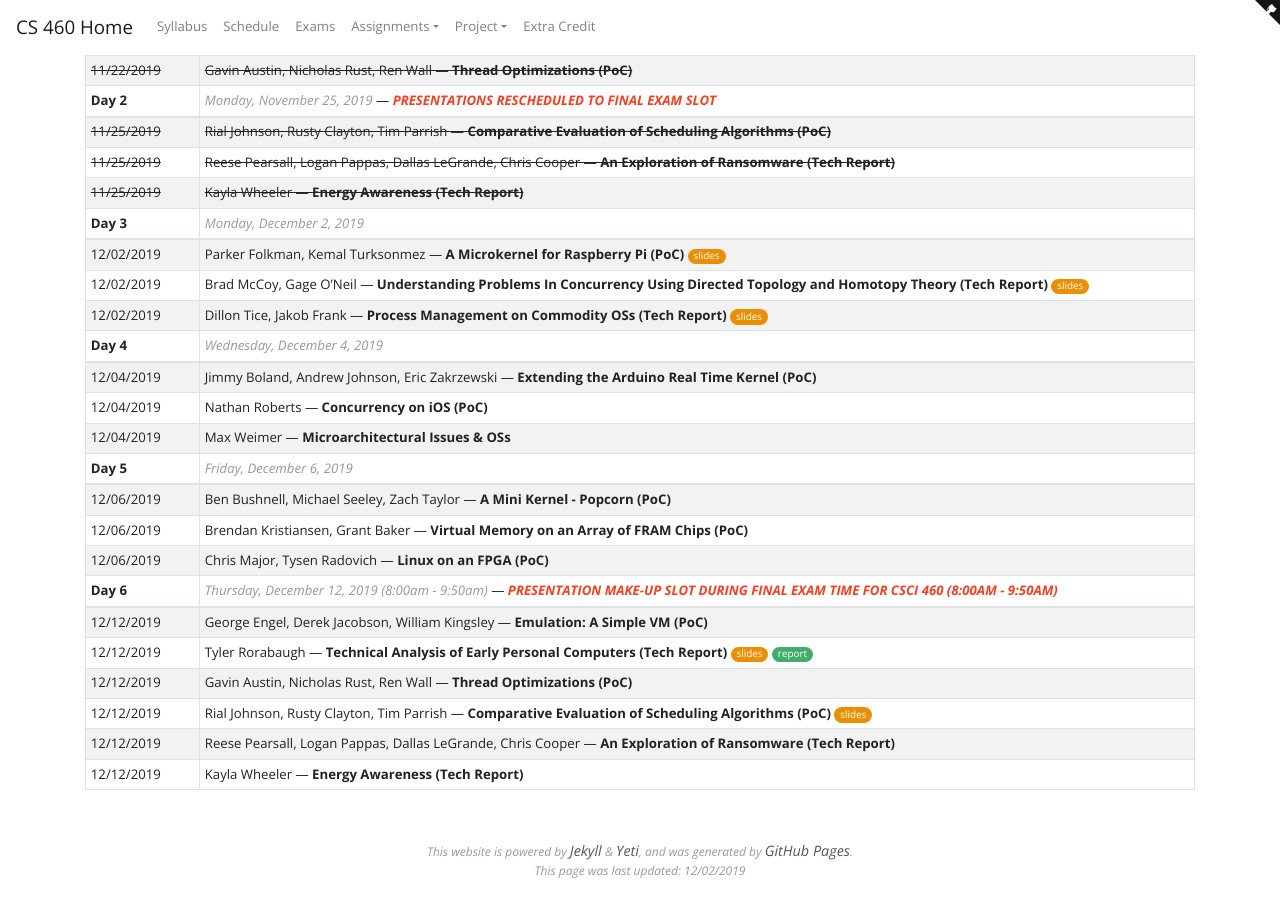
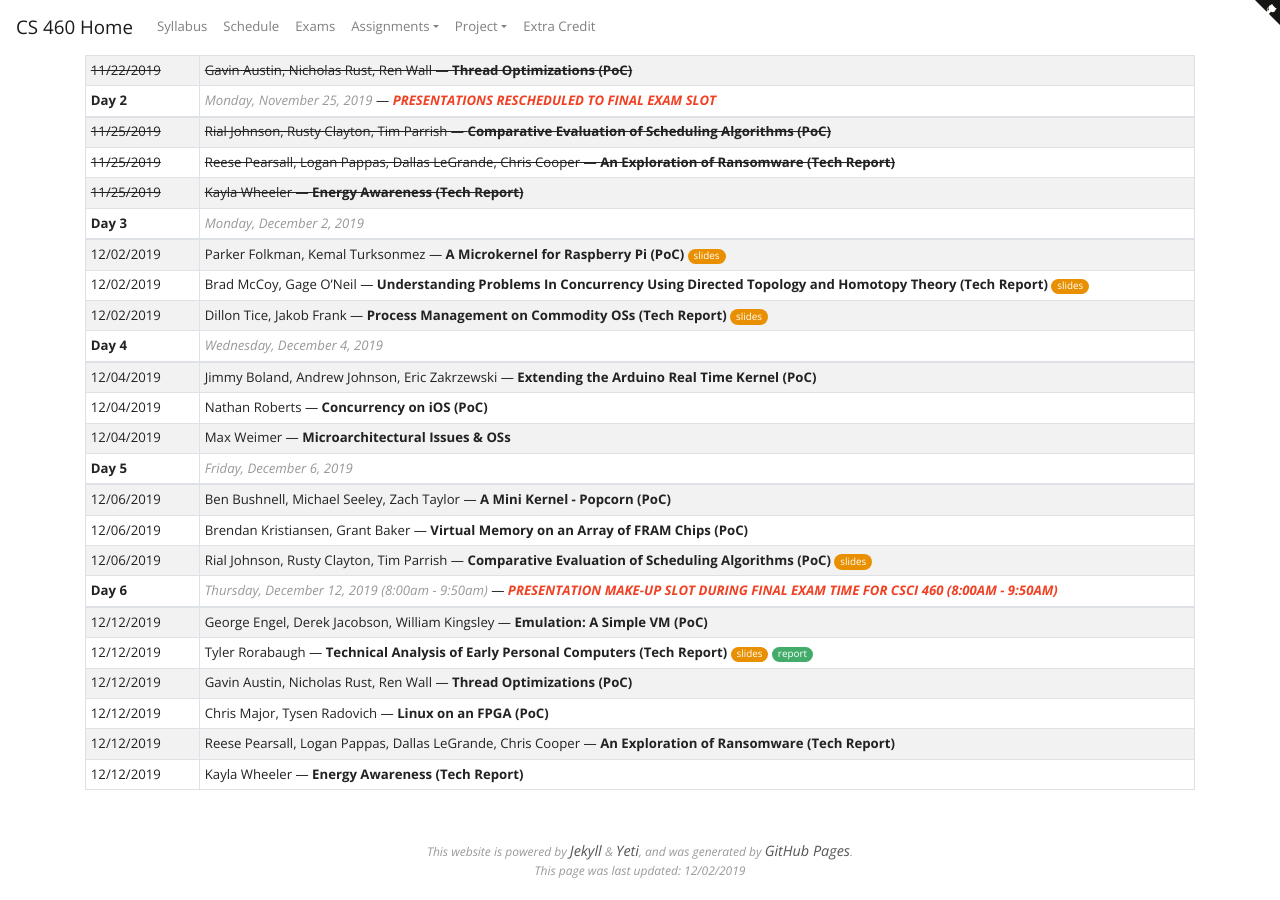
Before and after one commit to traviswpeters/cs460-2019-fall, a Jekyll site: the page built from project/schedule.md, in a window 1280 px wide and 900 px high, scrolled down 595 px. Built offline with Jekyll 4.4.1, drawn with Linux system fonts in a browser that asks for light colours; nearby versions of some CDN libraries.

Commit message:
shuffle teams

```diff
--- a/project/schedule.md
+++ b/project/schedule.md
@@ -82,13 +82,13 @@ Attendance during project presentations are being tracked on the [Project Attend
 | -------------- | -----------------------------------------------------------------------------------------------------------------------------------------------------------------------------
 | 12/06/2019     | Ben Bushnell, Michael Seeley, Zach Taylor --- **A Mini Kernel - Popcorn (PoC)**
 | 12/06/2019     | Brendan Kristiansen, Grant Baker --- **Virtual Memory on an Array of FRAM Chips (PoC)**
-| 12/06/2019     | Chris Major, Tysen Radovich --- **Linux on an FPGA (PoC)**
+| 12/06/2019     | Rial Johnson, Rusty Clayton, Tim Parrish --- **Comparative Evaluation of Scheduling Algorithms (PoC)** {{johnson-clayton-parrish-slides}}
 | **Day 6**      | <span class="note">Thursday, December 12, 2019 (8:00am - 9:50am)</span> --- _**PRESENTATION MAKE-UP SLOT DURING FINAL EXAM TIME FOR CSCI 460 (8:00AM - 9:50AM)**_{:.text-danger}
 | -------------- | -----------------------------------------------------------------------------------------------------------------------------------------------------------------------------
 | 12/12/2019     | George Engel, Derek Jacobson, William Kingsley --- **Emulation: A Simple VM (PoC)**
 | 12/12/2019     | Tyler Rorabaugh --- **Technical Analysis of Early Personal Computers (Tech Report)** {{rorabaugh-slides}} {{rorabaugh-report}}
 | 12/12/2019     | Gavin Austin, Nicholas Rust, Ren Wall --- **Thread Optimizations (PoC)**
-| 12/12/2019     | Rial Johnson, Rusty Clayton, Tim Parrish --- **Comparative Evaluation of Scheduling Algorithms (PoC)** {{johnson-clayton-parrish-slides}}
+| 12/12/2019     | Chris Major, Tysen Radovich --- **Linux on an FPGA (PoC)**
 | 12/12/2019     | Reese Pearsall, Logan Pappas, Dallas LeGrande, Chris Cooper --- **An Exploration of Ransomware (Tech Report)**
 | 12/12/2019     | Kayla Wheeler --- **Energy Awareness (Tech Report)**
 | -------------- | -----------------------------------------------------------------------------------------------------------------------------------------------------------------------------
```
